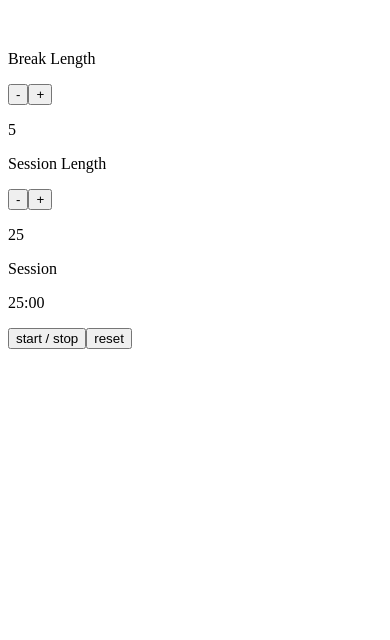
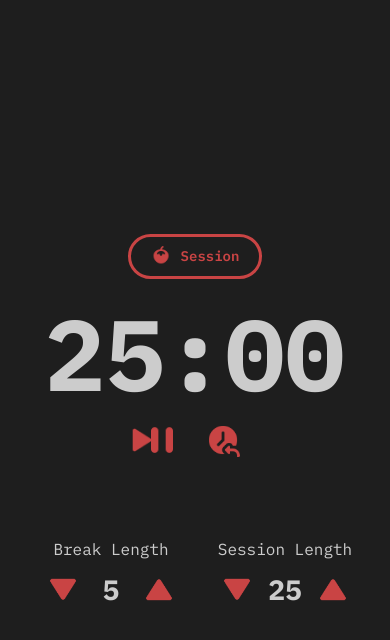
Before and after one commit to jpzs444/pomodoro-timer, a React (Vite) app: page / in a window 390 px wide. Shown: the top 640 px of the page. Built offline with nearby package versions, Linux system fonts and the light colour scheme.

Commit message:
style: Add Bootstrap and vanilla CSS styles (responsive)

```diff
--- a/index.html
+++ b/index.html
@@ -5,10 +5,15 @@
     <link rel="icon" type="image/svg+xml" href="/vite.svg" />
     <meta name="viewport" content="width=device-width, initial-scale=1.0" />
     <title>Pomodoro Timer</title>
+    <link rel="preconnect" href="https://fonts.googleapis.com">
+    <link rel="preconnect" href="https://fonts.gstatic.com" crossorigin>
+    <link href="https://fonts.googleapis.com/css2?family=IBM+Plex+Mono:ital,wght@0,100;0,200;0,300;0,400;0,500;0,600;0,700;1,100;1,200;1,300;1,400;1,500;1,600;1,700&display=swap" rel="stylesheet">
+    <link href="https://cdn.jsdelivr.net/npm/bootstrap@5.3.2/dist/css/bootstrap.min.css" rel="stylesheet" integrity="sha384-T3c6CoIi6uLrA9TneNEoa7RxnatzjcDSCmG1MXxSR1GAsXEV/Dwwykc2MPK8M2HN" crossorigin="anonymous">
   </head>
   <body>
     <div id="root"></div>
     <script type="module" src="/src/main.jsx"></script>
+    <script src="https://cdn.jsdelivr.net/npm/bootstrap@5.3.2/dist/js/bootstrap.bundle.min.js" integrity="sha384-C6RzsynM9kWDrMNeT87bh95OGNyZPhcTNXj1NW7RuBCsyN/o0jlpcV8Qyq46cDfL" crossorigin="anonymous"></script>
     <script src="https://cdn.freecodecamp.org/testable-projects-fcc/v1/bundle.js"></script>
   </body>
 </html>
--- a/package.json
+++ b/package.json
@@ -10,7 +10,9 @@
     "preview": "vite preview"
   },
   "dependencies": {
+    "bootstrap": "^5.3.2",
     "react": "^18.2.0",
+    "react-bootstrap": "^2.10.1",
     "react-dom": "^18.2.0"
   },
   "devDependencies": {
--- a/src/App.jsx
+++ b/src/App.jsx
@@ -1,4 +1,5 @@
 import { useEffect, useRef, useState } from "react";
+import { arrow, pause, play, reset, tomato } from './assets';
 
 const App = () => {
 
@@ -68,7 +69,6 @@ const App = () => {
         if (time < 0) {
           clearInterval(timer.current);
           setTimeout(() => playAudio(), 1000);
-          // playAudio();
           setTimeout(() => setIsSessionDone(prevIsSessionDone => !prevIsSessionDone), 4000);
 
           if (!isSessionDone) {
@@ -105,35 +105,77 @@ const App = () => {
   }
 
   return (
-    <main>
-      {/* Input */}
-      <div className="break" style={{marginTop: 50}}>
-        <p id="break-label">Break Length</p>
-        <button id="break-decrement" onClick={decrementBreak}>-</button>
-        <button id="break-increment" onClick={incrementBreak}>+</button>
-        <p id="break-length">{breakLength}</p>
+    <main className="container d-flex flex-column justify-content-center align-items-center text-center" >
+      {/* Output */}
+      <div className="timer-label-container d-flex justify-content-center align-items-center" >
+        <img src={tomato} alt="tomato-img" className="tomato-img" />
+        <p id="timer-label" className="fw-semibold" >{isSessionDone ? 'Break' : 'Session'}</p>
       </div>
-      <div className="session">
-        <p id="session-label">Session Length</p>
-        <button id="session-decrement" onClick={decrementSession}>-</button>
-        <button id="session-increment" onClick={incrementSession}>+</button>
-        <p id="session-length">{sessionLength}</p>
+      <p id="time-left" className="fw-bold" >{timeLeft}</p>
+      <div className="btn-main-container container grid row" >
+        <div className="btn-container col-6 text-end" >
+          <button
+            id="start_stop"
+            className="btn"
+            onClick={() => setIsTimerOn(prevIsTimerOn => !prevIsTimerOn)} >
+            <img src={play} alt="play-img" className="play-img" />
+            <img src={pause} alt="pause-img" className="pause-img" />
+            <audio
+              id="beep"
+              src="https://actions.google.com/sounds/v1/alarms/mechanical_clock_ring.ogg"
+              type="audio/ogg" >
+            </audio>
+          </button>
+        </div>
+        <div className="btn-container col-6 text-start d-flex align-items-center" >
+          <button
+            id="reset"
+            className="btn"
+            onClick={resetTimer} >
+              <img src={reset} alt="reset-img" className="reset-img" />
+          </button>
+        </div>
       </div>
 
-      {/* Output */}
-      <p id="timer-label">{isSessionDone ? 'Break' : 'Session'}</p>
-      <p id="time-left">{timeLeft}</p>
-      <button id="start_stop" onClick={() => setIsTimerOn(prevIsTimerOn => !prevIsTimerOn)}>
-        start / stop
-        <audio
-          id="beep"
-          src="https://actions.google.com/sounds/v1/alarms/mechanical_clock_ring.ogg"
-          type="audio/ogg">
-        </audio>
-      </button>
-      <button id="reset" onClick={resetTimer}>reset</button>
-
-      {/* TODO: User Story #26*/}
+      {/* Input */}
+      <div className="container d-flex align-items-center" >
+        <div className="container d-flex flex-column gap-2" >
+          <p id="break-label" className="length-label" >Break Length</p>
+          <div className="container d-flex justify-content-center align-items-center gap-3" >
+            <button
+              id="break-decrement"
+              className="decrement-btn btn"
+              onClick={decrementBreak} >
+                <img src={arrow} alt="arrow-down" className="arrow-down-img" />
+            </button>
+            <p id="break-length" className="length fw-bold" >{breakLength}</p>
+            <button
+              id="break-increment"
+              className="increment-btn btn"
+              onClick={incrementBreak} >
+                <img src={arrow} alt="arrow-up" className="arrow-up-img" />
+            </button>
+          </div>
+        </div>
+        <div className="container d-flex flex-column gap-2" >
+          <p id="session-label" className="length-label" >Session Length</p>
+          <div className="container d-flex justify-content-center align-items-center gap-3" >
+            <button
+              id="session-decrement"
+              className="decrement-btn btn"
+              onClick={decrementSession} >
+                <img src={arrow} alt="arrow-down" className="arrow-down-img" />
+            </button>
+            <p id="session-length" className="length fw-bold" >{sessionLength}</p>
+            <button
+              id="session-increment"
+              className="increment-btn btn"
+              onClick={incrementSession}>
+                <img src={arrow} alt="arrow-up" className="arrow-up-img" />
+            </button>
+          </div>
+        </div>
+      </div>
     </main>
   )
 }
--- a/src/index.css
+++ b/src/index.css
@@ -0,0 +1,156 @@
+html {
+  font-size: 100%;
+  box-sizing: border-box;
+}
+
+body {
+  margin: 0;
+  padding: 0;
+  scroll-behavior: smooth;
+  background-color: #1E1E1E;
+  color: #cccccc;
+  font-family: "IBM Plex Mono", monospace;
+  font-weight: 400;
+}
+
+main {
+  min-height: 100vh;
+  max-width: 540px !important;
+}
+
+p {
+  margin: 0;
+  padding: 0;
+}
+
+img {
+  user-select: none;
+  pointer-events: none;
+}
+
+button {
+  -webkit-appearance: none;
+  -moz-appearance: none;
+  appearance: none;
+}
+
+.timer-label-container {
+  border: 3px solid #C94444;
+  border-radius: 50px;
+  padding: 9px 20px;
+  gap: 10px;
+}
+
+#timer-label {
+  font-size: 14px;
+  color: #C94444;
+}
+
+.tomato-img {
+  width: 20px;
+  height: 20px;
+}
+
+#time-left {
+  font-size: 100px;
+}
+
+.btn-main-container {
+  margin-bottom: 74px;
+}
+
+.btn-container {
+  padding-left: 10px;
+  padding-right: 10px;
+  margin-top: -12px;
+}
+
+#start_stop,
+#reset {
+  padding: 0;
+}
+
+.play-img {
+  margin-right: -22px;
+}
+
+.play-img,
+.pause-img {
+  width: 44px;
+  height: 44px;
+}
+
+.reset-img {
+  width: 34px;
+  height: 34px;
+}
+
+.length-label {
+  font-size: 16px;
+}
+
+.length {
+  font-size: 28px;
+  width: 34px;
+}
+
+.decrement-btn,
+.increment-btn {
+  padding: 0;
+}
+
+.arrow-down-img,
+.arrow-up-img {
+  width: 28px;
+  height: 28px;
+}
+
+.arrow-down-img {
+  margin-bottom: 4px;
+}
+
+.arrow-up-img {
+  margin-top: 2px;
+  transform: rotate(180deg);
+}
+
+@media only screen and (min-width: 768px) {
+  #timer-label {
+    font-size: 18px;
+  }
+
+  .tomato-img {
+    width: 26px;
+    height: 26px;
+  }
+
+  #time-left {
+    font-size: 140px;
+  }
+
+  .play-img,
+  .pause-img {
+    width: 50px;
+    height: 50px;
+  }
+  .reset-img {
+    width: 38px;
+    height: 38px;
+  }
+  .length-label {
+    font-size: 22px;
+  }
+  .length {
+    font-size: 32px;
+    width: 43px;
+  }
+  .arrow-down-img,
+  .arrow-up-img {
+    width: 32px;
+    height: 32px;
+  }
+  .arrow-up-img {
+    margin-top: 5px;
+    transform: rotate(180deg);
+  }
+}
```
Also changed, not shown: 1 other file (tests, documents, lock files or other folders).
